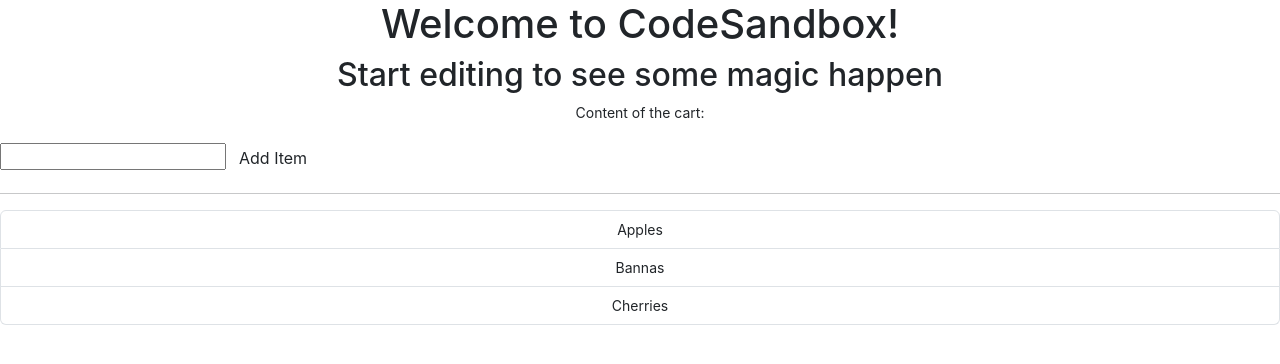
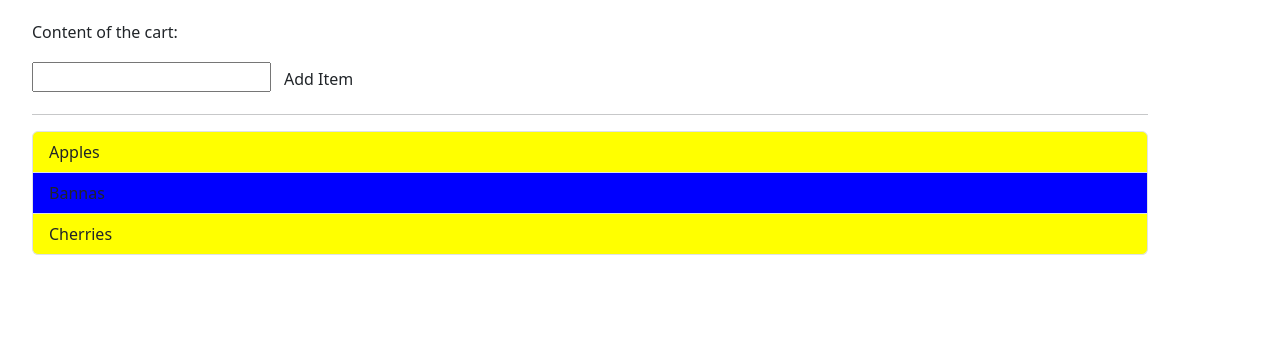
Before and after one commit to gwilherm/AngularEssentialsEx2, an Angular app: page / in a window 1280 px wide. Shown: the top 364 px of the page. Built offline with nearby package versions, Linux system fonts and the light colour scheme.

Commit message:
Add colors to cart list

```diff
--- a/src/app/app.component.html
+++ b/src/app/app.component.html
@@ -1,18 +1,7 @@
-
-
-<style>
-  :host {
-    font-family: -apple-system, BlinkMacSystemFont, "Segoe UI", Roboto, Helvetica, Arial, sans-serif, "Apple Color Emoji", "Segoe UI Emoji", "Segoe UI Symbol";
-    font-size: 14px;
-    box-sizing: border-box;
-    -webkit-font-smoothing: antialiased;
-    -moz-osx-font-smoothing: grayscale;
-    text-align: center;
-  }
-</style>
-
-<div class="content" role="main">
-  <h1>Welcome to {{title}}!</h1>
-  <h2>Start editing to see some magic happen</h2>
+<div class="container" style="margin: 20px">
+  <div class="row">
+    <div class="col-xs-12">
+      <app-cart-component [items]="rootItems" (itemAdded)="onItemAdded($event)"></app-cart-component>
+    </div>
+  </div>
 </div>
-<app-cart-component [items]="rootItems" (itemAdded)="onItemAdded($event)"></app-cart-component>
--- a/src/app/cart-component/cart-component.component.html
+++ b/src/app/cart-component/cart-component.component.html
@@ -6,5 +6,8 @@
     [ngClass]="{'btn-primary': newItem !== '', 'btn-default': newItem ===''}">Add Item</button>
 <hr>
 <ul class="list-group">
-    <li class="list-group-item" *ngFor="let item of items">{{item}}</li>
+    <li
+        class="list-group-item"
+        *ngFor="let item of items; let i = index"
+        [ngStyle]="{backgroundColor: i % 2 === 0 ? 'yellow' : 'blue'}">{{item}}</li>
 </ul>
```
